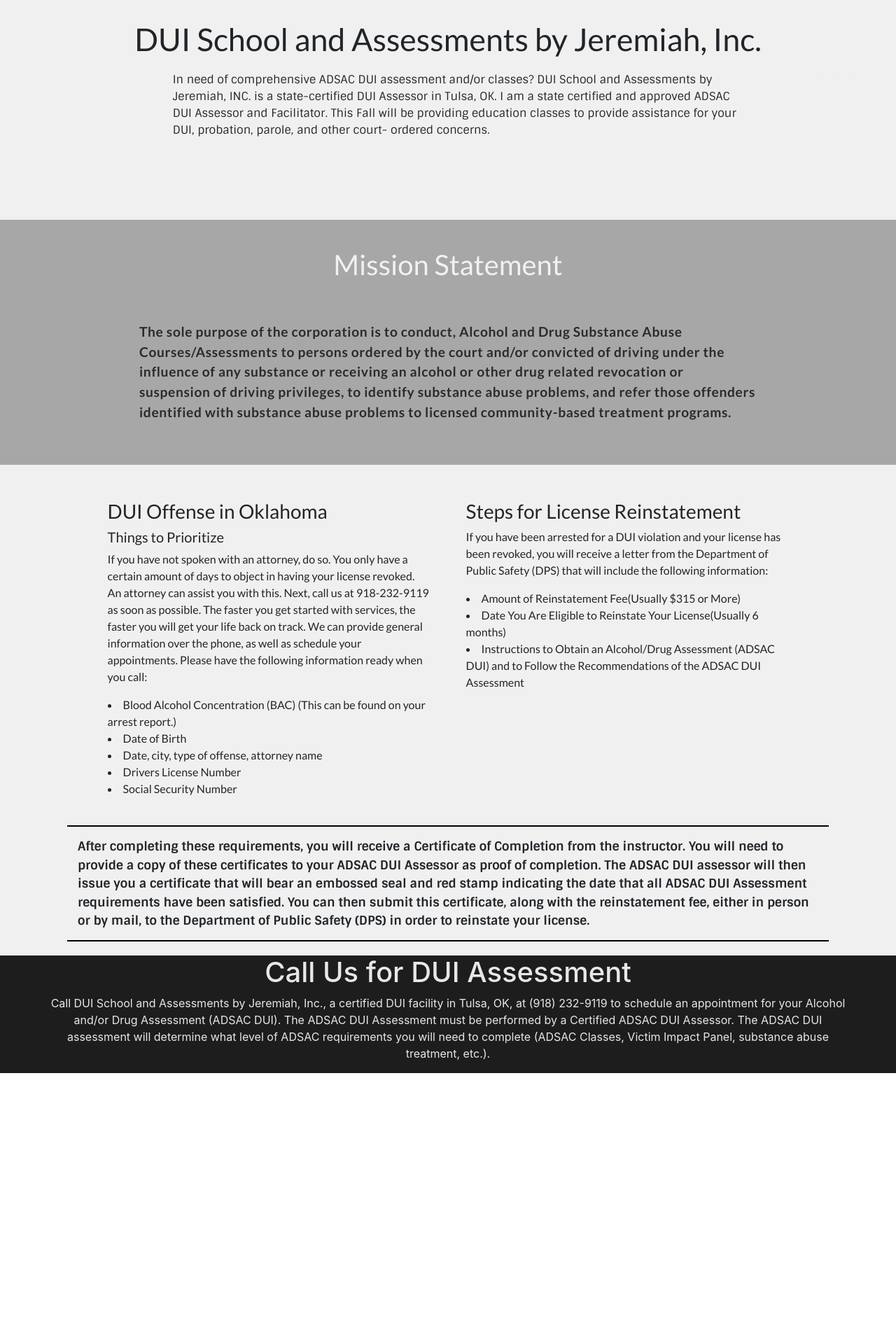
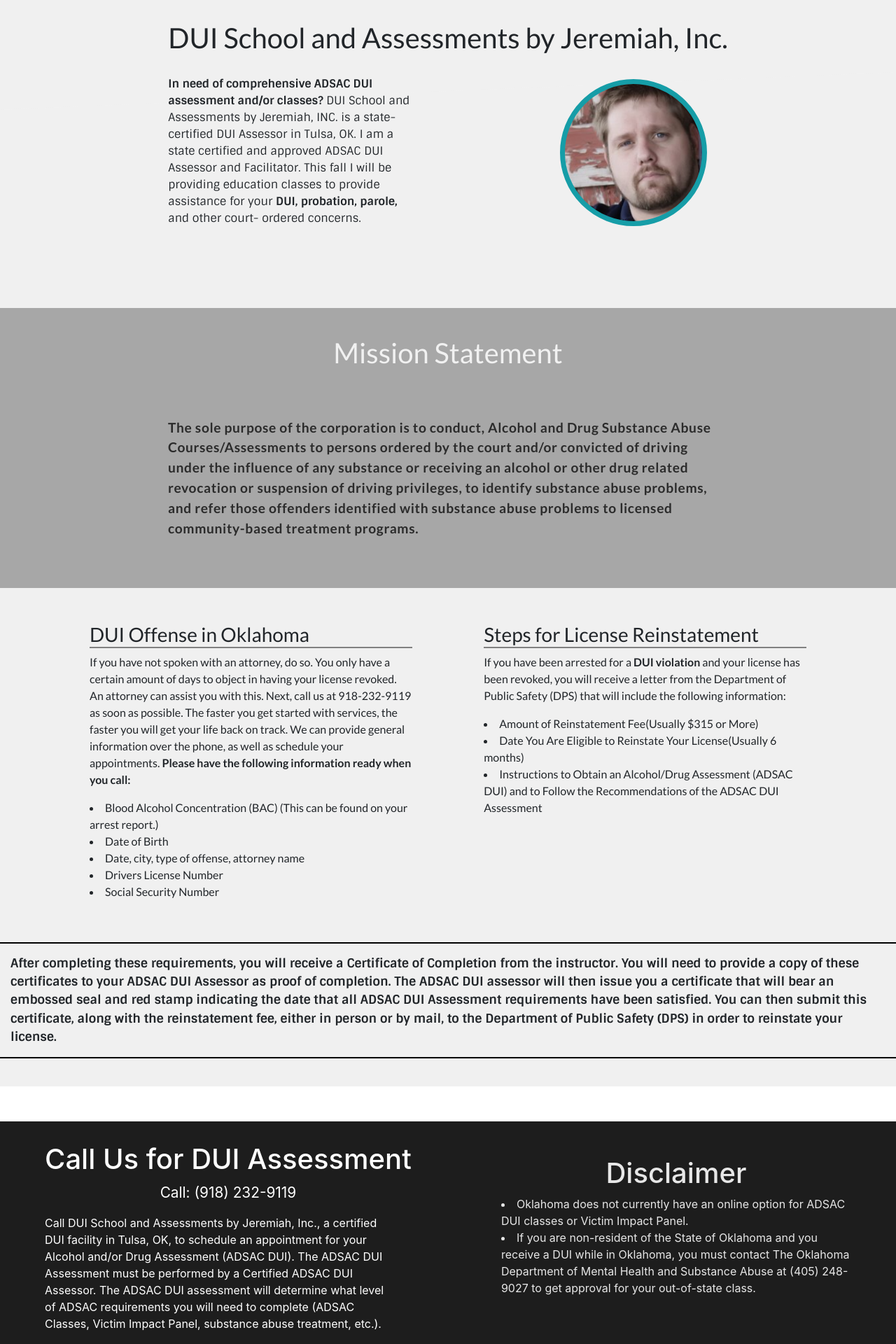
Before and after one commit to markstez05/Jeremiah-Site, a React (Create React App) app: page / in a window 1280 px wide. Shown: the part 880-2800 px from the top of the page at 70% size. Before the commit the page ends 2413 px from the top, so only its background shows below. Built offline with nearby package versions, Linux system fonts and the light colour scheme; the HTML template or start-up script is replaced by a standard one.

Commit message:
polished styling/needs final touches

```diff
--- a/src/App.css
+++ b/src/App.css
@@ -22,6 +22,11 @@
 .App-link {
   color: #61dafb;
 }
+.footer{
+  color:white;
+  text-align: left;
+  margin-left: 20px;
+}
 
 @keyframes App-logo-spin {
   from {
--- a/src/App.js
+++ b/src/App.js
@@ -13,6 +13,7 @@
       <Main />
       <Info />
       <Contact />
+      <footer className="footer">© 2018 Jeremiah Hall, Inc | Site By Sakkey 2018</footer>
       </div>
     );
   }
--- a/src/components/contact.js
+++ b/src/components/contact.js
@@ -6,18 +6,25 @@
     render(){
         return(
             <div id="contact" className="contact-container">
-            <div className="contact-header">
+            <div className="disclaimer">
+            <h1 className="disclaimer-title">Disclaimer</h1>
+    <li>Oklahoma does not currently have an online option for ADSAC DUI classes or Victim
+Impact Panel.</li>
+<li>If you are non-resident of the State of Oklahoma and you receive a DUI while in
+Oklahoma, you must contact The Oklahoma Department of Mental Health and
+Substance Abuse at (405) 248-9027 to get approval for your out-of-state class.</li>
+            </div>
+            <div className="contact-text">
             <h1>Call Us for DUI Assessment</h1>
-            <p>Call DUI School and Assessments by Jeremiah, Inc., a certified DUI facility in Tulsa,
-OK, at (918) 232-9119 to schedule an appointment for your Alcohol and/or Drug
-Assessment (ADSAC DUI). The ADSAC DUI Assessment must be performed by a
-Certified ADSAC DUI Assessor. The ADSAC DUI assessment will determine what level
-of ADSAC requirements you will need to complete (ADSAC Classes, Victim Impact
-Panel, substance abuse treatment, etc.).</p>
+            <p className="contact-number">Call: (918) 232-9119</p>
+            <p className="contact-info">Call DUI School and Assessments by Jeremiah, Inc., a certified DUI facility in Tulsa,
+            OK, to schedule an appointment for your Alcohol and/or Drug
+            Assessment (ADSAC DUI). The ADSAC DUI Assessment must be performed by a
+            Certified ADSAC DUI Assessor. The ADSAC DUI assessment will determine what level
+            of ADSAC requirements you will need to complete (ADSAC Classes, Victim Impact
+            Panel, substance abuse treatment, etc.).</p>
             </div>
-                <div>
 
-                </div>
             </div>
         )
     }
--- a/src/components/info.js
+++ b/src/components/info.js
@@ -1,5 +1,6 @@
 import React, { Component } from 'react';
 import "../css/info.css"
+import Jeremiah from "../img/Jeremiah.png";
 
 class Info extends Component{
     render(){
@@ -7,33 +8,37 @@
             <div id="about" className="info-box">
             <div className="skew-div"></div>
             <div className="info1">
+            <div className="title-div">
             <h1 className="title">DUI School and Assessments by Jeremiah, Inc.</h1>
-            <p className="title-text">In need of comprehensive ADSAC DUI assessment and/or classes? DUI School
+            <div className="photo-div">
+            <p className="title-text"><strong>In need of comprehensive ADSAC DUI assessment and/or classes? </strong>DUI School
 and Assessments by Jeremiah, INC. is a state-certified DUI Assessor in Tulsa, OK. I
-am a state certified and approved ADSAC DUI Assessor and Facilitator. This Fall will
-be providing education classes to provide assistance for your DUI, probation, parole,
+am a state certified and approved ADSAC DUI Assessor and Facilitator. This fall I will
+be providing education classes to provide assistance for your <strong>DUI, probation, parole, </strong>
 and other court- ordered concerns.</p>
+<div className="photo" ></div></div>
+        </div>
             <div className="mission">
                 <h1 className="mission-title">Mission Statement</h1>
-                <p id="info" className="mission-text">
+                <p className="mission-text">
 The sole purpose of the corporation is to conduct, Alcohol and Drug Substance Abuse
 Courses/Assessments to persons ordered by the court and/or convicted of driving under the
 influence of any substance or receiving an alcohol or other drug related revocation or
 suspension of driving privileges, to identify substance abuse problems, and refer those
 offenders identified with substance abuse problems to licensed community-based treatment
-programs.</p>
+programs.<div id="info"></div></p>
 </div>
+
     <div className="dui-info">
        <div className="dui-text">
-         <h3>DUI Offense in Oklahoma</h3>
-         <h5>Things to Prioritize</h5>
+         <h3 className="info-title">DUI Offense in Oklahoma</h3>
        <p>
                If you have not spoken with an attorney, do so. You only have a certain amount of days
                 to object in having your license revoked. An attorney can assist you with this. Next, call
                 us at 918-232-9119 as soon as possible. The faster you get started with services, the
                 faster you will get your life back on track. We can provide general information over the
-                phone, as well as schedule your appointments. Please have the following information
-                ready when you call:
+                phone, as well as schedule your appointments. <strong>Please have the following information
+                ready when you call:</strong>
        </p>
        <li className="list">Blood Alcohol Concentration (BAC) (This can be found on your arrest report.)</li>
                     <li className="list">Date of Birth</li>
@@ -42,9 +47,9 @@
                     <li className="list">Social Security Number</li>
        </div>
        <div className="dui-text">
-         <h3>Steps for License Reinstatement</h3>
+         <h3 className="info-title">Steps for License Reinstatement</h3>
        <p>
-       If you have been arrested for a DUI violation and your license has been revoked, you
+       If you have been arrested for a <strong>DUI violation</strong> and your license has been revoked, you
                 will receive a letter from the Department of Public Safety (DPS) that will include the
                 following information:
        </p>
--- a/src/css/contact.css
+++ b/src/css/contact.css
@@ -1,12 +1,34 @@
 .contact-container{
+    margin-top:50px;
     display: flex;
-    flex-direction: row;
-    justify-content: center;
+    flex-direction: row-reverse;
+    align-items: flex-start;
+    justify-content: space-around;
     width: 100%;
     background-color: rgb(29, 29, 29);
-    height: 100%;
+    height: 320px;
+    margin-bottom: 30px;
 }
-.contact-header{
+.contact-text{
+    display: flex;
+    flex-direction: column;
+    justify-content: center;
+    color: white;
+    margin-top: 30px;
+}
+.contact-info{
+    text-align: left;
+    width: 500px;
+}
+.contact-number{
+    font-size: 1.3rem;
+}
+.disclaimer{
+    text-align: left;
     color: rgb(231, 231, 231);
-    width: 90%;
+    width: 500px;
+    margin-top: 50px;
 }
+.disclaimer-title{
+    text-align: center;
+}
--- a/src/css/info.css
+++ b/src/css/info.css
@@ -21,26 +21,50 @@
     justify-content: flex-start;
     align-items: center;
 }
+.title-div{
+    display: flex;
+    flex-direction: column;
+}
 .title{
     margin-top: -100px;
-    font-size: 2.8rem;
-    max-width: 80%;
+    font-size: 2.5rem;
     z-index: 1;
+    margin-bottom: 20px;
 }
 .title-text{
-    margin-left:20px;
     margin-top: 10px;
     z-index: 1;
-    width: 63%;
+    width: 350px;
     text-align: left;
     font-family: 'Sintony', sans-serif;
+}
+.photo-div{
+    display: flex;
+    /* width:700px; */
+    flex-direction: row;
+    justify-content: space-between;
+}
+.photo{
+    margin-top: 15px;
+    margin-right: 30px;
+    border-radius: 100%;
+    border: 7px solid rgb(22, 157, 167);
+    width: 210px;
+    height: 210px;
+    background-repeat: no-repeat;
+    background-size: cover;
+    background-position-y: -30px;
+    background-position-x: -px;
+    background-image: url("../img/Jeremiah.png");
+    z-index: 1;
 }
 .mission{
     display: flex;
     flex-direction: column;
     justify-content: center;
     align-items: center;
-    height: 350px;
+    height: 400px;
+    width: 100%;
     padding: 10px;
     background-color: rgb(167, 167, 167);
     margin-top: 100px;
@@ -52,7 +76,7 @@
     margin-top:30px;
 }
 .mission-text{
-    width: 70%;
+    width: 800px;
     font-size: 1.2rem;
     margin:auto;
     color: rgb(43, 43, 43);
@@ -65,16 +89,19 @@
     border-bottom: 2px solid black;
     font-size: 1.1rem;
     text-align: left;
-    width: 85%;
-    margin-top: 20px;
-    margin-bottom: 20px;
+    max-width: 1300px;
+    margin-top: 40px;
+    margin-bottom: 40px;
     padding: 15px;
     font-family: 'Sintony', sans-serif;
     font-weight: 700;
 }
+.info-title{
+    border-bottom: 2px solid gray;
+}
 .dui-info{
     display: flex;
-    justify-content: space-around;
+    justify-content: space-between;
     width:80%;
     margin-bottom: 20px;
 }
--- a/src/css/main.css
+++ b/src/css/main.css
@@ -142,9 +142,9 @@
     z-index: 3;
 }
 .card-title:hover{
-    transition: all 1s ease;
+    transition: all 1.4s ease;
     border: 10px solid rgb(61, 172, 192);
-    background-color: rgb(230, 230, 230);
+    background-color: rgba(218, 218, 218, 0.925);
     text-decoration: none;
     color: rgb(39, 39, 39);
     cursor: pointer;
```
Also changed, not shown: src/img/Jeremiah.png (added).
